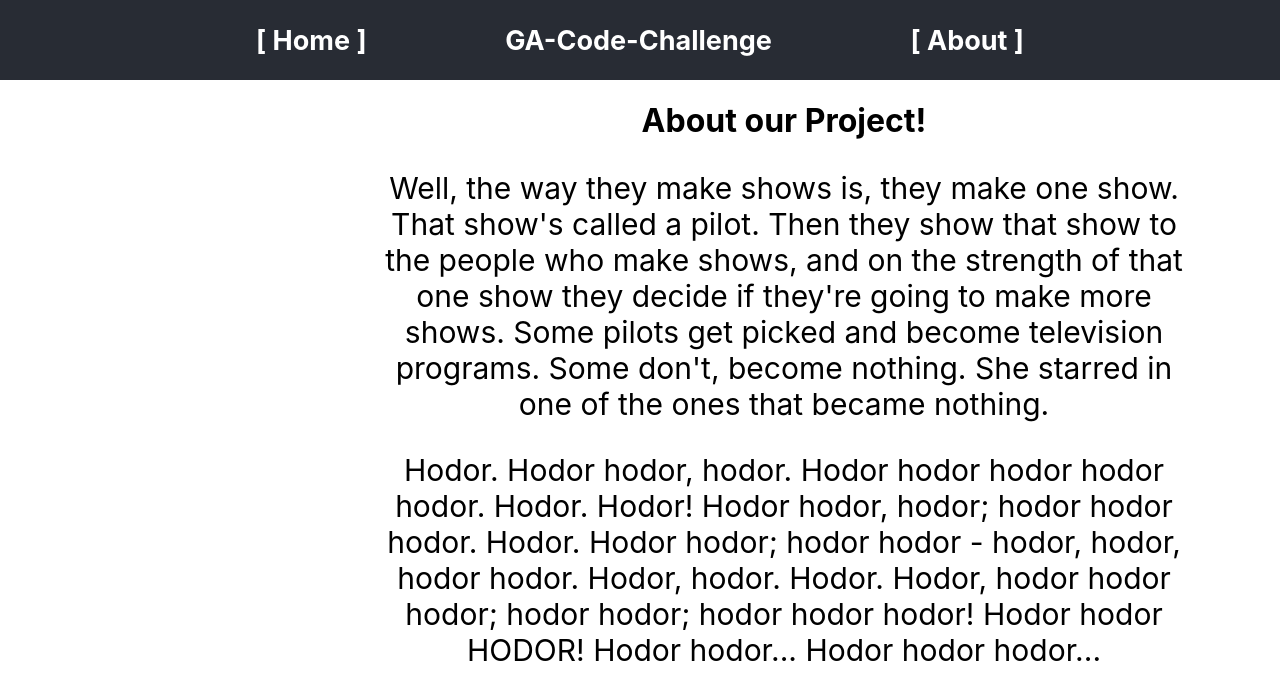
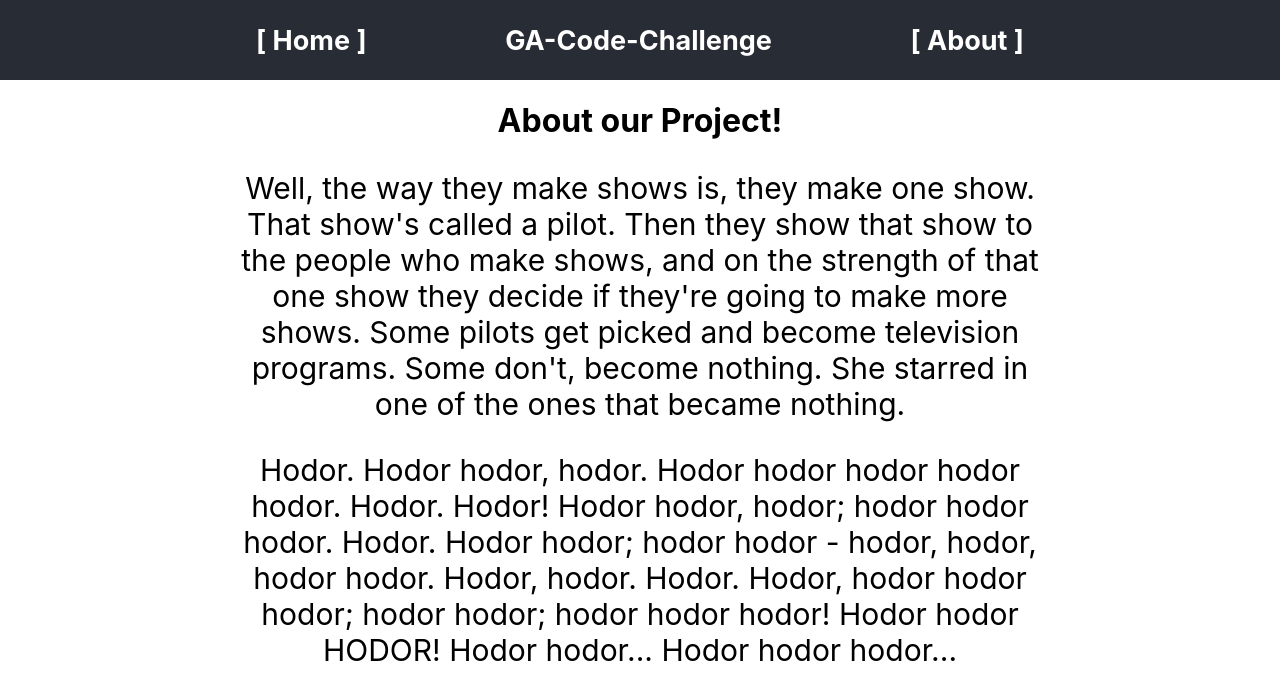
Before and after one commit to wtsia/DevQ, a React (Create React App) app in the folder code-challenge/: page /about in a window 1280 px wide. Shown: the top 700 px of the page. Built offline with nearby package versions, Linux system fonts and the light colour scheme.

Commit message:
placement

```diff
--- a/code-challenge/src/App.css
+++ b/code-challenge/src/App.css
@@ -10,6 +10,11 @@ nav {
   display: flex;
   justify-content: space-between;
   width: 60%;
+}
+
+.container {
+  display: flex;
+  justify-content: center;
 }
 
 .link {
--- a/code-challenge/src/Components/About.css
+++ b/code-challenge/src/Components/About.css
@@ -1,9 +1,8 @@
 div.About {
-    width: 800px;
-    position: relative;
-    left: 30%
+  text-align: center;
+  width: 800px;
 }
-div.About > p{
-    font-size: 30px;
 
+div.About > p {
+  font-size: 30px;
 }
--- a/code-challenge/src/Components/About.js
+++ b/code-challenge/src/Components/About.js
@@ -1,17 +1,30 @@
 import React, { Component } from "react";
-import "./About.css"
-
+import "./About.css";
 
 class About extends Component {
   render() {
     return (
+      <div className="container">
         <div className="About">
-    <h1>About our Project!</h1>
-        <p>Well, the way they make shows is, they make one show. That show's called a pilot. Then they show that show to the people who make shows, and on the strength of that one show they decide if they're going to make more shows. Some pilots get picked and become television programs. Some don't, become nothing. She starred in one of the ones that became nothing.</p>
-        <p>Hodor. Hodor hodor, hodor. Hodor hodor hodor hodor hodor. Hodor. Hodor! Hodor hodor, hodor; hodor hodor hodor. Hodor. Hodor hodor; hodor hodor - hodor, hodor, hodor hodor. Hodor, hodor. Hodor. Hodor, hodor hodor hodor; hodor hodor; hodor hodor hodor! Hodor hodor HODOR! Hodor hodor... Hodor hodor hodor...</p>
+          <h1>About our Project!</h1>
+          <p>
+            Well, the way they make shows is, they make one show. That show's
+            called a pilot. Then they show that show to the people who make
+            shows, and on the strength of that one show they decide if they're
+            going to make more shows. Some pilots get picked and become
+            television programs. Some don't, become nothing. She starred in one
+            of the ones that became nothing.
+          </p>
+          <p>
+            Hodor. Hodor hodor, hodor. Hodor hodor hodor hodor hodor. Hodor.
+            Hodor! Hodor hodor, hodor; hodor hodor hodor. Hodor. Hodor hodor;
+            hodor hodor - hodor, hodor, hodor hodor. Hodor, hodor. Hodor. Hodor,
+            hodor hodor hodor; hodor hodor; hodor hodor hodor! Hodor hodor
+            HODOR! Hodor hodor... Hodor hodor hodor...
+          </p>
         </div>
-        )
-
+      </div>
+    );
   }
 }
 
--- a/code-challenge/src/Components/Home.css
+++ b/code-challenge/src/Components/Home.css
@@ -2,7 +2,6 @@ div.languages {
   flex-wrap: wrap;
   width: 900px;
   position: relative;
-   left: 27%;
 }
 .languages > button {
   border: 1px solid black;
@@ -12,5 +11,4 @@ div.languages {
   margin: 40px;
   background-color: rgb(142, 176, 176);
   font-size: 25px;
-
 }
--- a/code-challenge/src/Components/Home.js
+++ b/code-challenge/src/Components/Home.js
@@ -1,12 +1,13 @@
 import React, { Component } from "react";
-import "./Home.css"
+import "./Home.css";
 
 class Home extends Component {
   // constructor(props) {
   //     super(props)
   // }
   render() {
-        return(
+    return (
+      <div className="container">
         <div className="languages">
           <button>HTML</button>
           <button>JavaScript</button>
@@ -15,7 +16,8 @@ class Home extends Component {
           <button>React</button>
           <button>Node.js</button>
         </div>
-        )
+      </div>
+    );
   }
 }
 
```
Lines whose indentation alone changed are shown as unchanged.
